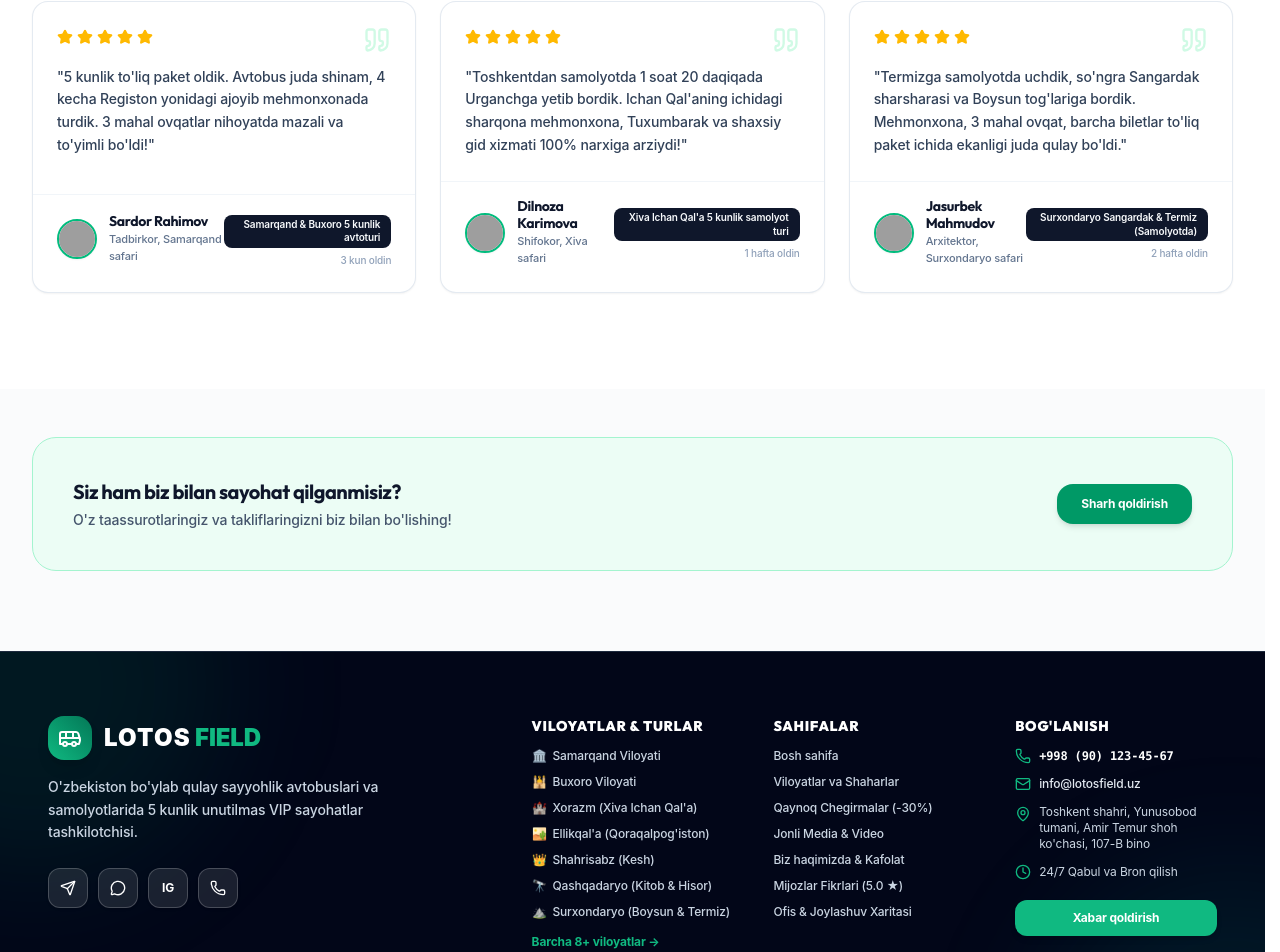
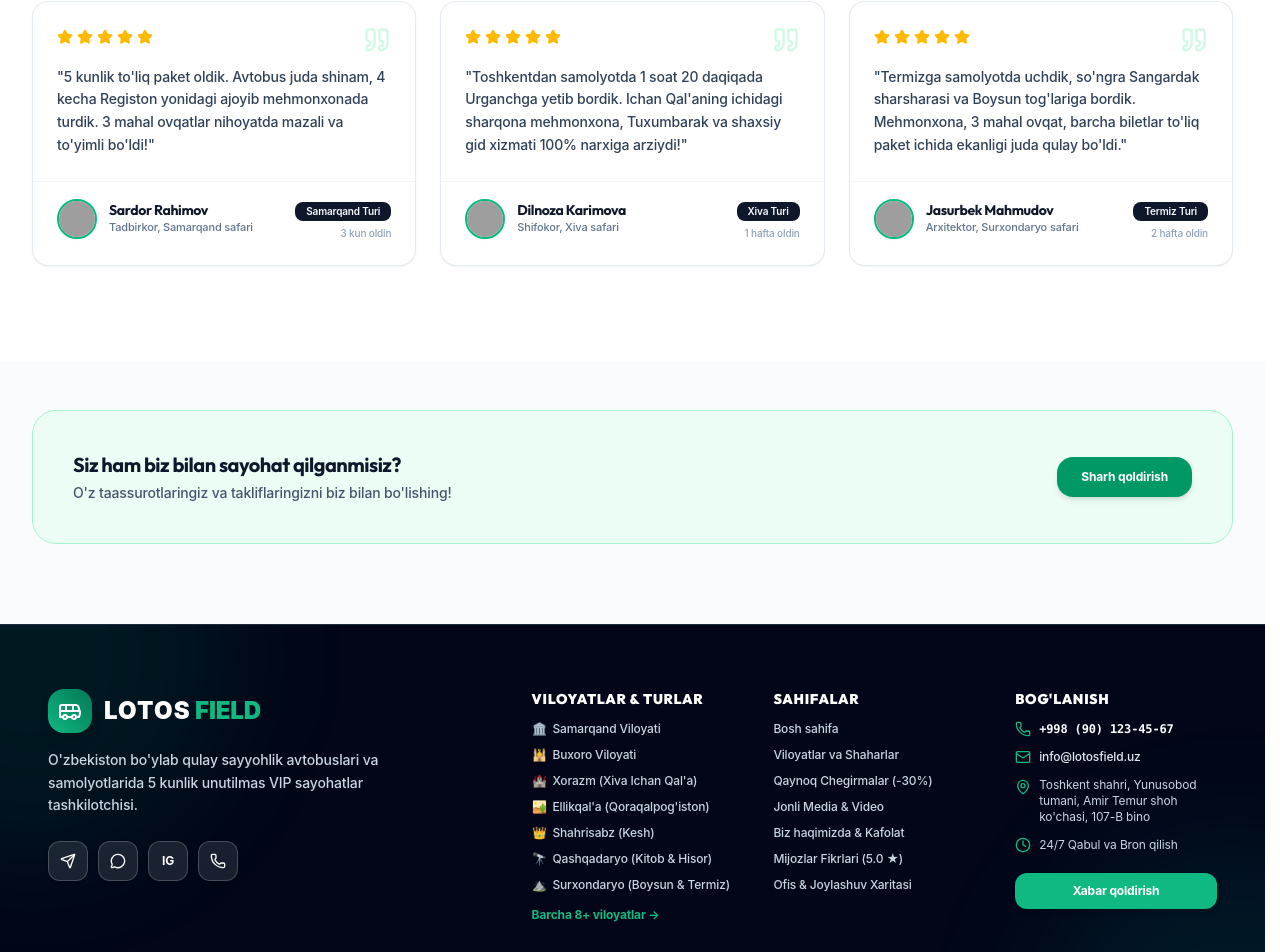
Before and after one commit to humoyun1773/sayohat-web, a React (Vite) app: page /reviews in a window 1280 px wide. Shown: the part 894-1846 px from the top of the page. Built offline with nearby package versions, Linux system fonts and the light colour scheme; grey boxes are pictures that could not be loaded.

Commit message:
fix(reviews): ensure author names, tour badges, and cities reactively translate across UZ, RU, and EN

```diff
--- a/src/components/sections/Reviews.jsx
+++ b/src/components/sections/Reviews.jsx
@@ -69,7 +69,9 @@ export default function Reviews({ t, lang = 'uz' }) {
                       className="w-10 h-10 rounded-full object-cover border-2 border-emerald-500 shadow-xs"
                     />
                     <div>
-                      <h4 className="text-sm font-bold text-slate-900 leading-tight">{r.name}</h4>
+                      <h4 className="text-sm font-bold text-slate-900 leading-tight">
+                        {lang === 'ru' ? (r.nameRu || r.name) : lang === 'en' ? (r.nameEn || r.name) : (r.nameUz || r.name)}
+                      </h4>
                       <span className="text-[11px] text-slate-500 font-medium block">{roleText}</span>
                     </div>
                   </div>
--- a/src/data/travelData.js
+++ b/src/data/travelData.js
@@ -1143,14 +1143,17 @@ export const REVIEWS = [
   {
     id: 1,
     name: 'Sardor Rahimov',
+    nameUz: 'Sardor Rahimov',
+    nameRu: 'Сардор Рахимов',
+    nameEn: 'Sardor Rahimov',
     avatar: 'https://images.unsplash.com/photo-1534528741775-53994a69daeb?auto=format&fit=crop&w=200&q=80',
     rating: 5,
     roleUz: 'Tadbirkor, Samarqand safari',
     roleRu: 'Предприниматель, Самарканд',
     roleEn: 'Entrepreneur, Samarkand Tour',
-    countryUz: 'Samarqand & Buxoro 5 kunlik avtoturi',
-    countryRu: 'Автобусный тур по Самарканду и Бухаре',
-    countryEn: 'Samarkand & Bukhara 5-Day Coach Tour',
+    countryUz: 'Samarqand Turi',
+    countryRu: 'Тур в Самарканд',
+    countryEn: 'Samarkand Tour',
     textUz: '5 kunlik to\'liq paket oldik. Avtobus juda shinam, 4 kecha Registon yonidagi ajoyib mehmonxonada turdik. 3 mahal ovqatlar nihoyatda mazali va to\'yimli bo\'ldi!',
     textRu: 'Взяли полный тур на 5 дней. Автобус комфортный, 4 ночи провели в отличном отеле возле Регистана. 3-разовое питание невероятно вкусное и сытное!',
     textEn: 'We booked the full 5-day all-inclusive package. The bus was very comfortable, 4 nights in a gorgeous hotel right by Registan, and 3 delicious meals daily!',
@@ -1161,14 +1164,17 @@ export const REVIEWS = [
   {
     id: 2,
     name: 'Dilnoza Karimova',
+    nameUz: 'Dilnoza Karimova',
+    nameRu: 'Дильноза Каримова',
+    nameEn: 'Dilnoza Karimova',
     avatar: 'https://images.unsplash.com/photo-1517841905240-472988babdf9?auto=format&fit=crop&w=200&q=80',
     rating: 5,
     roleUz: 'Shifokor, Xiva safari',
     roleRu: 'Врач, Хива авиатур',
     roleEn: 'Physician, Khiva Flight Tour',
-    countryUz: 'Xiva Ichan Qal\'a 5 kunlik samolyot turi',
-    countryRu: 'Авиатур Хива Ичан-Кала на 5 дней',
-    countryEn: 'Khiva Ichan Kala 5-Day Flight Tour',
+    countryUz: 'Xiva Turi',
+    countryRu: 'Тур в Хиву',
+    countryEn: 'Khiva Tour',
     textUz: 'Toshkentdan samolyotda 1 soat 20 daqiqada Urganchga yetib bordik. Ichan Qal\'aning ichidagi sharqona mehmonxona, Tuxumbarak va shaxsiy gid xizmati 100% narxiga arziydi!',
     textRu: 'Долетели на самолете из Ташкента всего за 1 час 20 минут. Отель внутри крепости, национальные блюда и индивидуальный гид — всё на высшем уровне!',
     textEn: 'Direct flight in 1h 20m from Tashkent to Urgench was smooth. Boutique hotel inside Ichan Kala, local feasts and private guide were worth every penny!',
@@ -1179,14 +1185,17 @@ export const REVIEWS = [
   {
     id: 3,
     name: 'Jasurbek Mahmudov',
+    nameUz: 'Jasurbek Mahmudov',
+    nameRu: 'Жасурбек Махмудов',
+    nameEn: 'Jasurbek Mahmudov',
     avatar: 'https://images.unsplash.com/photo-1507003211169-0a1dd7228f2d?auto=format&fit=crop&w=200&q=80',
     rating: 5,
     roleUz: 'Arxitektor, Surxondaryo safari',
     roleRu: 'Архитектор, Сурхандарья авиатур',
     roleEn: 'Architect, Surkhandarya Flight Tour',
-    countryUz: 'Surxondaryo Sangardak & Termiz (Samolyotda)',
-    countryRu: 'Сурхандарья Сангардак & Термез (Самолет)',
-    countryEn: 'Surkhandarya Sangardak & Termez (Flight)',
+    countryUz: 'Termiz Turi',
+    countryRu: 'Тур в Термез',
+    countryEn: 'Termez Tour',
     textUz: 'Termizga samolyotda uchdik, so\'ngra Sangardak sharsharasi va Boysun tog\'lariga bordik. Mehmonxona, 3 mahal ovqat, barcha biletlar to\'liq paket ichida ekanligi juda qulay bo\'ldi.',
     textRu: 'Прилетели на самолете в Термез, затем отправились на водопад Сангардак и в горы Байсуна. Отель, 3-разовое питание и все билеты включены — очень удобно!',
     textEn: 'Flew to Termez, then visited Sangardak waterfall and Boysun mountains. Hotel, 3 meals daily, and all tickets included in the price made it hassle-free.',
--- a/src/pages/HomePage.jsx
+++ b/src/pages/HomePage.jsx
@@ -67,7 +67,9 @@ export default function HomePage() {
       quoteUz: "Samarqand va Buxoro 5 kunlik avtoturiga oilaviy bordik. Avtobus juda shinam, konditsioner a'lo darajada ishladi. Mehmonxona va ovqatlar sifatiga gap yo'q. Rahmat!",
       quoteRu: "Ездили всей семьей в 5-дневный тур по Самарканду и Бухаре. Автобус комфортный, кондиционер работал отлично. Отель и 3-разовое питание на высшем уровне. Спасибо!",
       quoteEn: "Traveled with my family on the 5-day tour to Samarkand & Bukhara. The bus was modern and comfortable, hotel and 3-time meals were fantastic. Highly recommended!",
-      author: "Jasur Karimov",
+      authorUz: "Jasur Karimov",
+      authorRu: "Жасур Каримов",
+      authorEn: "Jasur Karimov",
       cityUz: "Toshkent shahri",
       cityRu: "г. Ташкент",
       cityEn: "Tashkent city",
@@ -79,7 +81,9 @@ export default function HomePage() {
       quoteUz: "Xiva Ichan Qal'asiga samolyot reysi orqali uchdik. Tarixchi gidimiz har bir bino tarixini shunchalik qiziqarli so'zlab berdiki, 5 kun bir zumda o'tib ketdi. 100% tavsiya qilaman!",
       quoteRu: "Летали прямым рейсом в Хиву (Ичан-Кала). Гид-историк так увлекательно рассказывал о каждом медресе и минарете, что 5 дней пролетели незаметно. 100% рекомендую!",
       quoteEn: "Flew directly to Khiva (Ichan Kala). Our historian guide explained the heritage so vividly that 5 days flew by instantly. 100% recommended!",
-      author: "Madina Rustamova",
+      authorUz: "Madina Rustamova",
+      authorRu: "Мадина Рустамова",
+      authorEn: "Madina Rustamova",
       cityUz: "Farg'ona shahri",
       cityRu: "г. Фергана",
       cityEn: "Fergana city",
@@ -91,7 +95,9 @@ export default function HomePage() {
       quoteUz: "Zomin tog'larida dam olish ajoyib bo'ldi. Toza havo, shinam kottej va 3 mahal mazali ovqatlar. Ayniqsa bolalarimizga juda yoqdi. LOTOS FIELD jamoasiga minnatdormiz!",
       quoteRu: "Отдых в горах Заамина превзошел все ожидания. Чистый хвойный воздух, уютные коттеджи и вкусная еда. Детям очень понравилось!",
       quoteEn: "Vacation in the Zaamin mountains was breathtaking. Crisp fresh mountain air, cozy cabins, and delicious meals. Our kids loved it!",
-      author: "Oybek Ergashev",
+      authorUz: "Oybek Ergashev",
+      authorRu: "Ойбек Эргашев",
+      authorEn: "Oybek Ergashev",
       cityUz: "Samarqand shahri",
       cityRu: "г. Самарканд",
       cityEn: "Samarkand city",
@@ -653,6 +659,7 @@ export default function HomePage() {
         <div className="grid grid-cols-1 md:grid-cols-3 gap-6">
           {reviews.map((rev, idx) => {
             const quote = lang === 'ru' ? rev.quoteRu : lang === 'en' ? rev.quoteEn : rev.quoteUz;
+            const author = lang === 'ru' ? rev.authorRu : lang === 'en' ? rev.authorEn : rev.authorUz;
             const city = lang === 'ru' ? rev.cityRu : lang === 'en' ? rev.cityEn : rev.cityUz;
             const tour = lang === 'ru' ? rev.tourRu : lang === 'en' ? rev.tourEn : rev.tourUz;
 
@@ -674,7 +681,7 @@ export default function HomePage() {
                 </div>
                 <div className="pt-3 border-t border-slate-100 flex items-center justify-between">
                   <div>
-                    <div className="text-xs font-bold text-slate-900">{rev.author}</div>
+                    <div className="text-xs font-bold text-slate-900">{author}</div>
                     <span className="text-[10px] text-slate-400">{city}</span>
                   </div>
                   <span className="text-[10px] font-bold text-emerald-700 bg-emerald-50 px-2 py-0.5 rounded-md">
```
